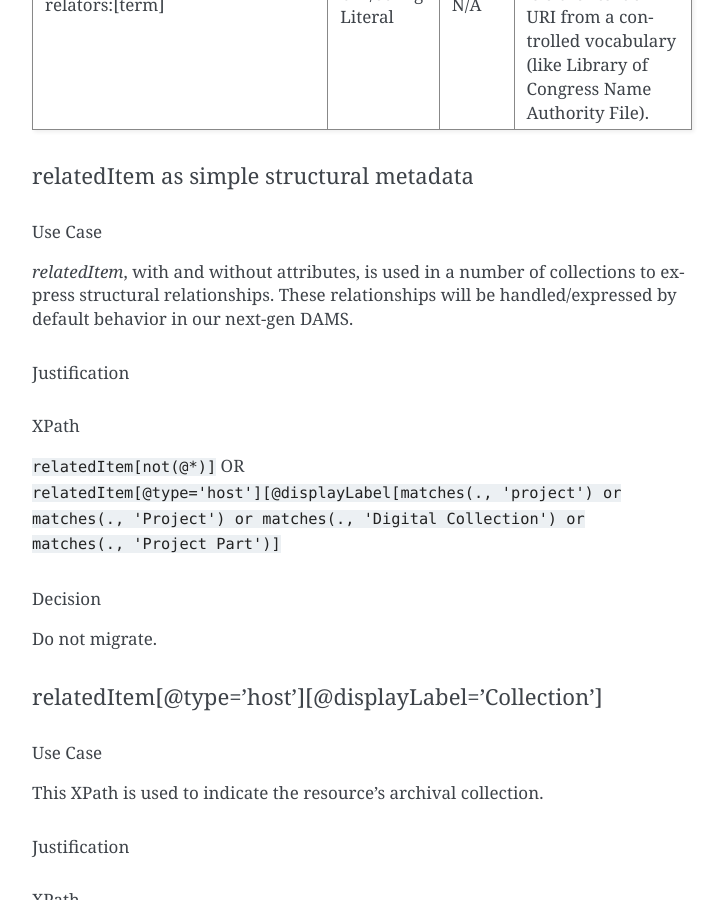
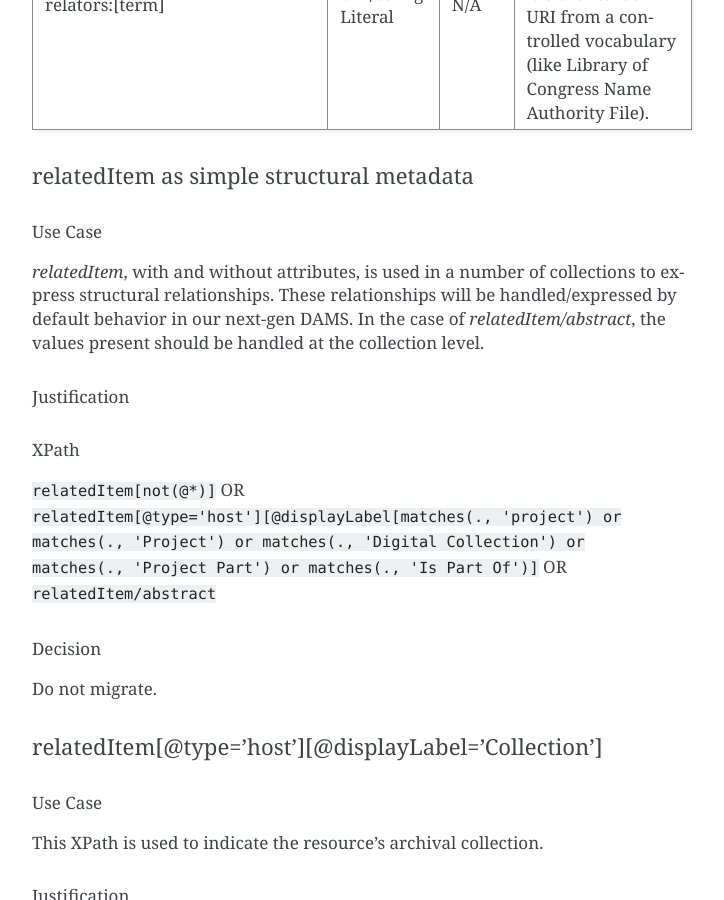
Before and after one commit to UTKcataloging/mods_to_rdf, a Sphinx documentation site: the page built from docs/source/contents/4_draft_mapping.rst, in a window 1280 px wide and 900 px high, scrolled down 46906 px. Shown: the whole window, without its empty margins (388-1112 px from the left). Built offline with Sphinx 7.4.7, drawn with Linux system fonts in a browser that asks for light colours; formulas are drawn with MathJax 3.

Commit message:
Update the lil' "do not migrate" section.

```diff
--- a/docs/source/contents/4_draft_mapping.rst
+++ b/docs/source/contents/4_draft_mapping.rst
@@ -2178,7 +2178,7 @@ relatedItem as simple structural metadata
 -----------------------------------------
 Use Case
 ^^^^^^^^
-`relatedItem`, with and without attributes, is used in a number of collections to express structural relationships. These relationships will be handled/expressed by default behavior in our next-gen DAMS.
+`relatedItem`, with and without attributes, is used in a number of collections to express structural relationships. These relationships will be handled/expressed by default behavior in our next-gen DAMS. In the case of `relatedItem/abstract`, the values present should be handled at the collection level.
 
 Justification
 ^^^^^^^^^^^^^
@@ -2186,7 +2186,8 @@ Justification
 XPath
 ^^^^^
 :code:`relatedItem[not(@*)]` OR
-:code:`relatedItem[@type='host'][@displayLabel[matches(., 'project') or matches(., 'Project') or matches(., 'Digital Collection') or matches(., 'Project Part')]`
+:code:`relatedItem[@type='host'][@displayLabel[matches(., 'project') or matches(., 'Project') or matches(., 'Digital Collection') or matches(., 'Project Part') or matches(., 'Is Part Of')]` OR
+:code:`relatedItem/abstract`
 
 Decision
 ^^^^^^^^
```
